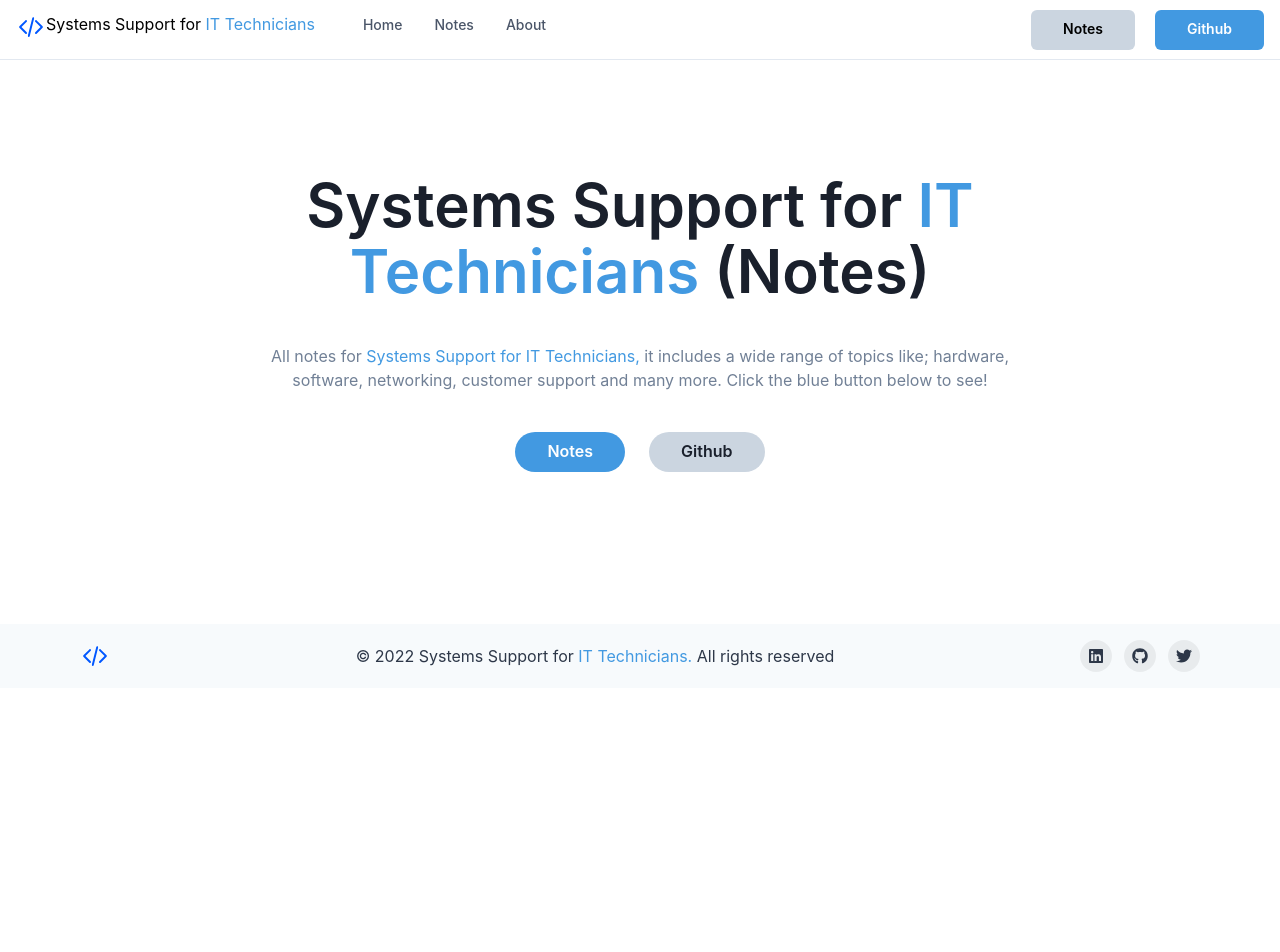
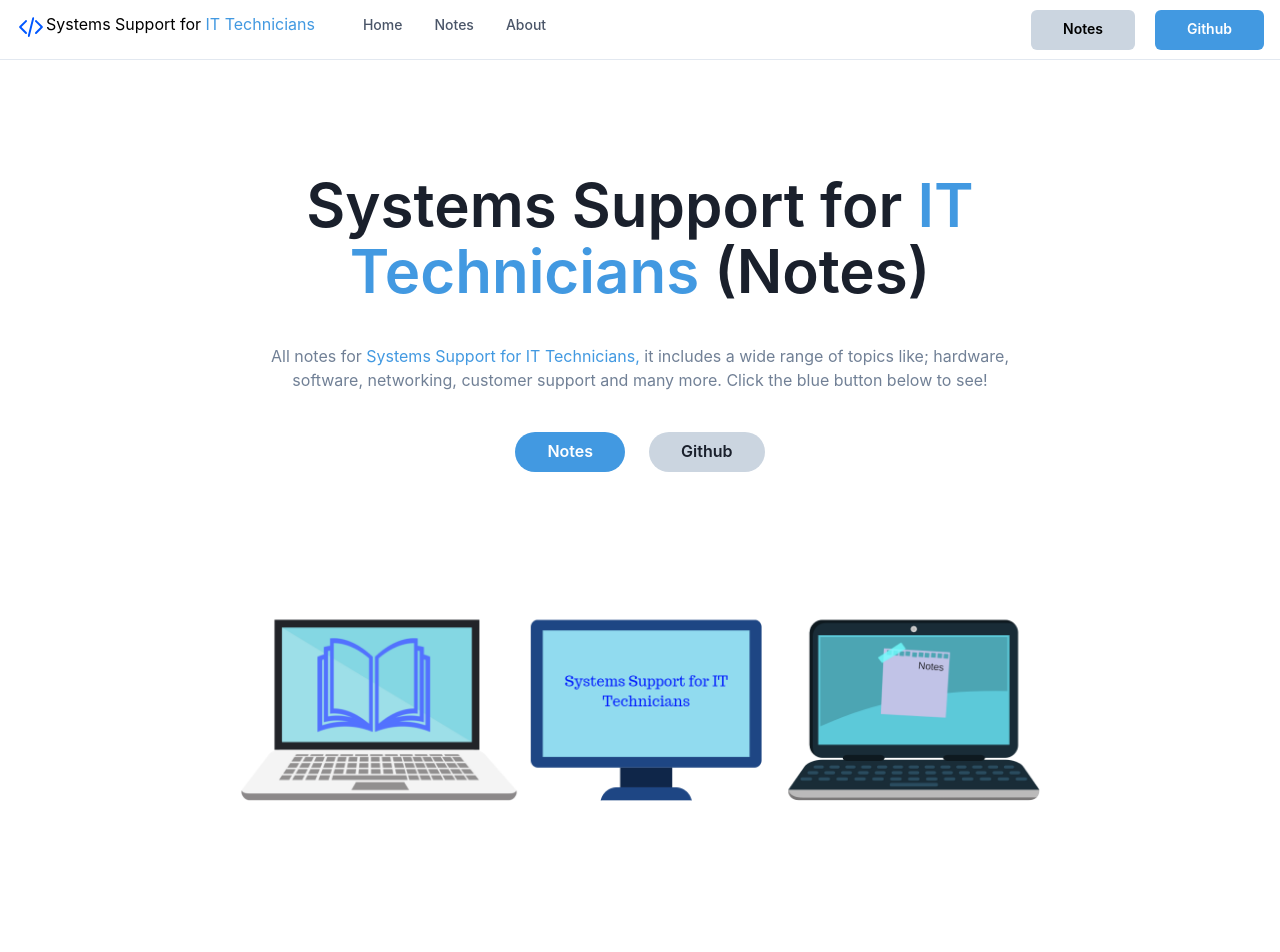
Before and after one commit to PatelN123/systems-support-for-it-technicians, a Next.js app: page / in a window 1280 px wide. Shown: the top 952 px of the page. Before the commit the page ends 800 px from the top, so only its background shows below. Built offline with nearby package versions, Linux system fonts and the light colour scheme.

Commit message:
Update hero.tsx

```diff
--- a/src/components/mainpage/hero.tsx
+++ b/src/components/mainpage/hero.tsx
@@ -46,6 +46,7 @@ import {
               Github
             </Button>
           </Stack>
+          <img src="computer.png" height="800px" width="800px"></img>
           <Flex w={'full'}>
           </Flex>
         </Stack>
```
